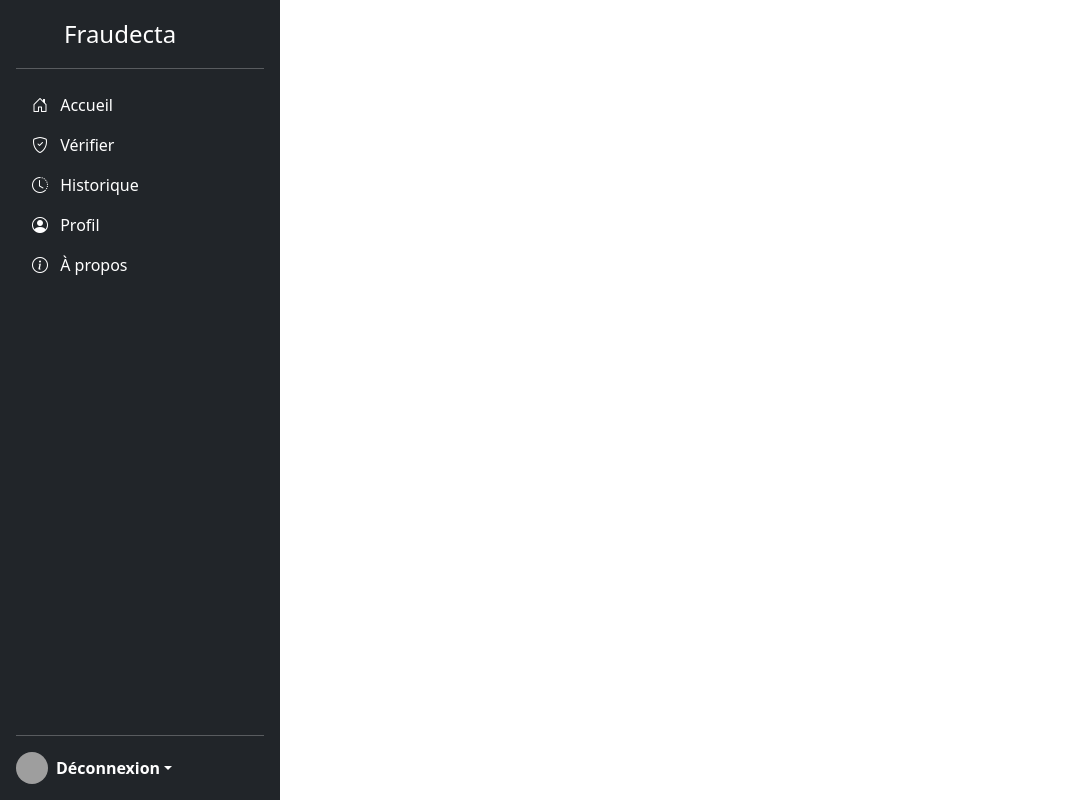
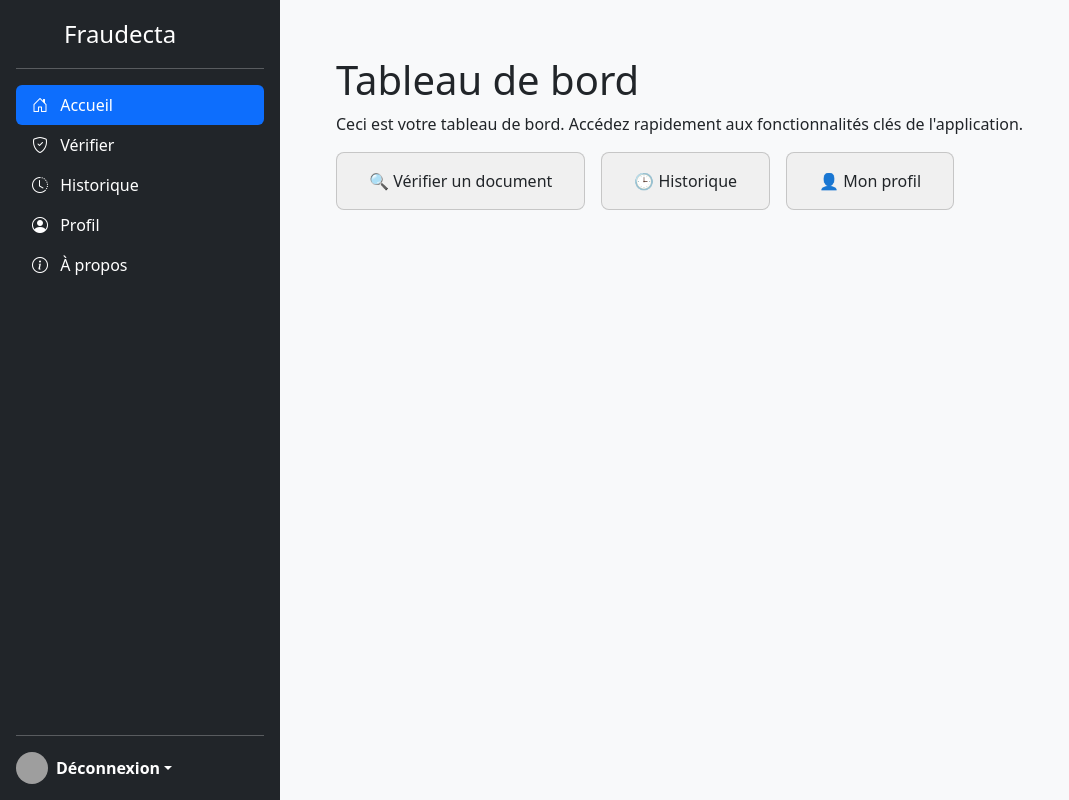
Before and after one commit to dav9fulldev/FrontendProjetFraudecta, a Vue app: page /dashboard in a window 1280 px wide. Shown: the whole page, without its empty margins (0-1069 px from the left). Built offline with nearby package versions, Linux system fonts and the light colour scheme; grey boxes are pictures that could not be loaded.

Commit message:
Correct de bugs

```diff
--- a/src/App.vue
+++ b/src/App.vue
@@ -1,12 +1,11 @@
 <template>
-  <div class="flex">
-    <Sidebar />
-    <main class="flex-1 p-6">
-      <router-view />
-    </main>
-  </div>
+  <router-view />
 </template>
 
 <script setup>
-import Sidebar from './components/Sidebar.vue'
+// Aucun import nécessaire ici
 </script>
+
+<style>
+/* Tu peux ajouter ici des styles globaux si besoin */
+</style>
--- a/src/components/Sidebar.vue
+++ b/src/components/Sidebar.vue
@@ -1,8 +1,5 @@
 <template>
-  <div
-    class="d-flex flex-column flex-shrink-0 p-3 text-white bg-dark"
-    style="width: 280px; height: 100vh"
-  >
+  <div class="sidebar d-flex flex-column flex-shrink-0 p-3 text-white bg-dark">
     <a
       href="/"
       class="d-flex align-items-center mb-3 mb-md-0 me-md-auto text-white text-decoration-none"
@@ -77,6 +74,11 @@ export default {
 </script>
 
 <style scoped>
+.sidebar {
+  width: 280px;
+  min-height: 100vh;
+}
+
 .router-link-active {
   background-color: #0d6efd !important;
   color: white !important;
--- a/src/router/index.js
+++ b/src/router/index.js
@@ -1,6 +1,6 @@
 import { createRouter, createWebHistory } from 'vue-router'
 import MainLayout from '@/layouts/MainLayout.vue'
-//import Dashboard from '../views/Dashboard.vue'
+import Dashboard from '../views/Dashboard.vue'
 import Verify from '../views/Verify.vue'
 import History from '../views/History.vue'
 import Profile from '../views/Profile.vue'
@@ -14,7 +14,7 @@ const routes = [
     component: MainLayout,
     children: [
       { path: '', redirect: 'dashboard' }, // Redirection vers /dashboard
-      //{ path: 'dashboard', component: Dashboard },
+      { path: 'dashboard', component: Dashboard },
       { path: 'verify', component: Verify },
       { path: 'history', component: History },
       { path: 'profile', component: Profile },
```
Also changed, not shown: src/http-common.js (deleted).
